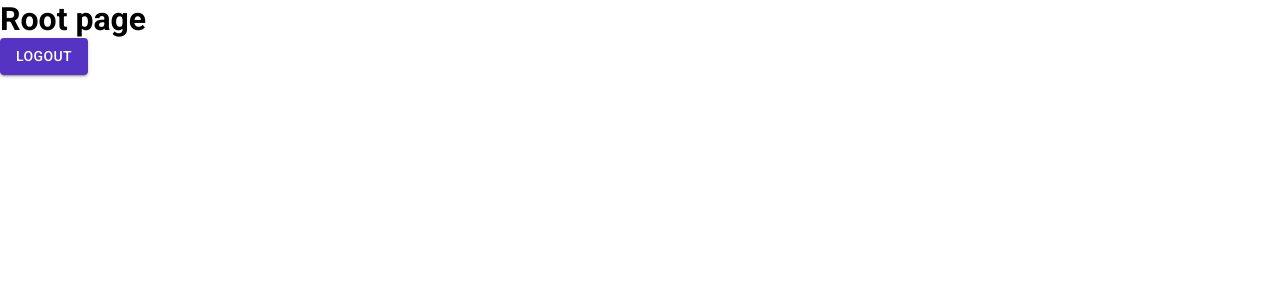
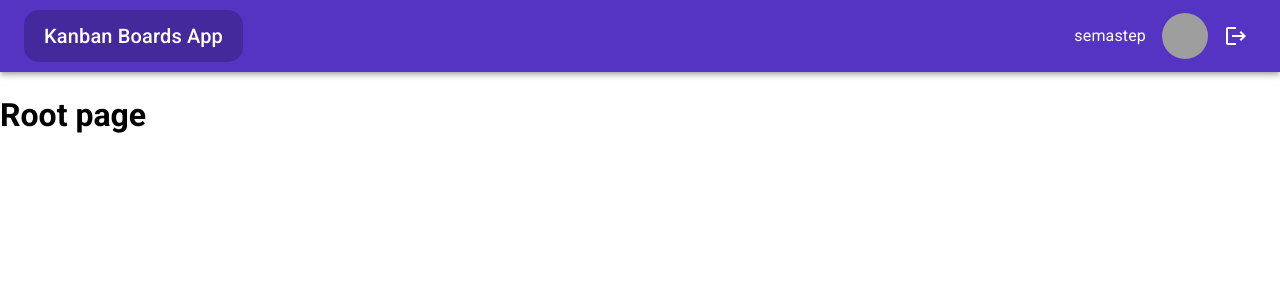
Before and after one commit to semastep96/kanban-board, a React (Create React App) app: page /signin in a window 1280 px wide. Both pictures are taken after typing "Sample", "Sample123" into the empty fields and a click on the button "LOGIN". Shown: the top 300 px of the page. Built offline with nearby package versions, Linux system fonts and the light colour scheme; grey boxes are pictures that could not be loaded.

Commit message:
app bar + scroll to top hook

```diff
--- /dev/null
+++ b/src/components/TopBar.tsx
@@ -0,0 +1,61 @@
+import React, { FC } from 'react';
+import {
+  AppBar,
+  Avatar,
+  Box,
+  IconButton,
+  Toolbar,
+  Typography,
+} from '@mui/material';
+import { useNavigate } from 'react-router-dom';
+import { useAuth } from '../hooks/useAuth';
+import LogoutIcon from '@mui/icons-material/Logout';
+import { Link } from 'react-router-dom';
+
+export const TopBar: FC = () => {
+  const navigate = useNavigate();
+  const { user, signout } = useAuth();
+  const handleSignout = () => {
+    signout(() => navigate('/signin'));
+  };
+
+  return (
+    <AppBar position="sticky" sx={{ marginBottom: '1.5rem' }}>
+      <Toolbar variant="dense">
+        <Typography variant="h6" color="inherit" component="div" sx={{backgroundColor: 'rgba(0,0,0, 0.2)', borderRadius: '15px', padding: '10px 20px'}}>
+          <Link to={'/'}>{'Kanban Boards App'}</Link>
+        </Typography>
+        <Box sx={{ marginLeft: 'auto', display: 'flex', alignItems: 'center' }}>
+          <Typography
+            variant="subtitle1"
+            component={'div'}
+            sx={{
+              marginRight: '1rem',
+              display: { xs: 'none', sm: 'block' },
+            }}
+          >
+            {user?.username}
+          </Typography>
+          <Avatar
+            src={user?.img}
+            sx={{ marginY: '0.8rem', width: '46px', height: '46px' }}
+          />
+          <IconButton
+            onClick={handleSignout}
+            sx={{
+              marginLeft: '0.5rem',
+              '&:hover': { backgroundColor: 'rgba(255, 255, 255, 0.1)' },
+            }}
+          >
+            <LogoutIcon
+              sx={{
+                color: 'white',
+                fontSize: '1.5rem',
+              }}
+            />
+          </IconButton>
+        </Box>
+      </Toolbar>
+    </AppBar>
+  );
+};
--- /dev/null
+++ b/src/hooks/useScrollToTop.ts
@@ -0,0 +1,7 @@
+import { useEffect } from 'react';
+
+export function useScrollToTop() {
+  useEffect(() => {
+    window.scrollTo(0, 0);
+  });
+}
--- a/src/index.css
+++ b/src/index.css
@@ -10,6 +10,11 @@ img {
   width: 100%;
 }
 
+a {
+  font-size: inherit;
+  color: inherit;
+}
+
 *::after,
 *::before {
   box-sizing: inherit;
--- a/src/pages/Root.tsx
+++ b/src/pages/Root.tsx
@@ -1,19 +1,14 @@
-import { Button } from '@mui/material';
 import React, { FC } from 'react';
-import { useNavigate } from 'react-router-dom';
 import { Outlet } from 'react-router-dom';
-import { useAuth } from '../hooks/useAuth';
+import { TopBar } from '../components/TopBar';
+import { useScrollToTop } from '../hooks/useScrollToTop';
 
 export const Root: FC = () => {
-  const navigate = useNavigate();
-  const {signout} = useAuth();
-  const handleSignout = () => {
-    signout(() => navigate(-1));
-  };
+  useScrollToTop();
   return (
-    <div className="App">
+    <div className="App" style={{ minHeight: '100vh' }}>
+      <TopBar />
       <h1>Root page</h1>
-      <Button variant='contained' onClick={handleSignout}>Logout</Button>
       <Outlet />
     </div>
   );
```
